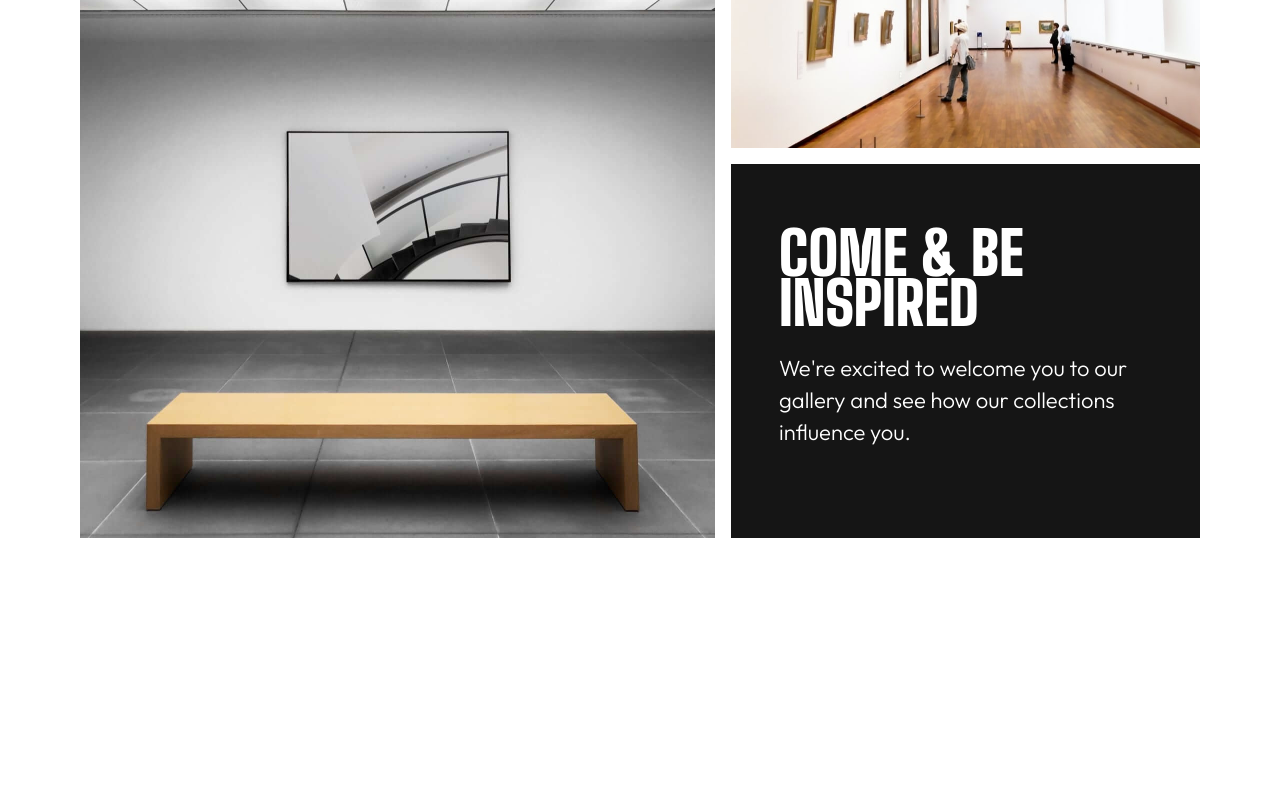
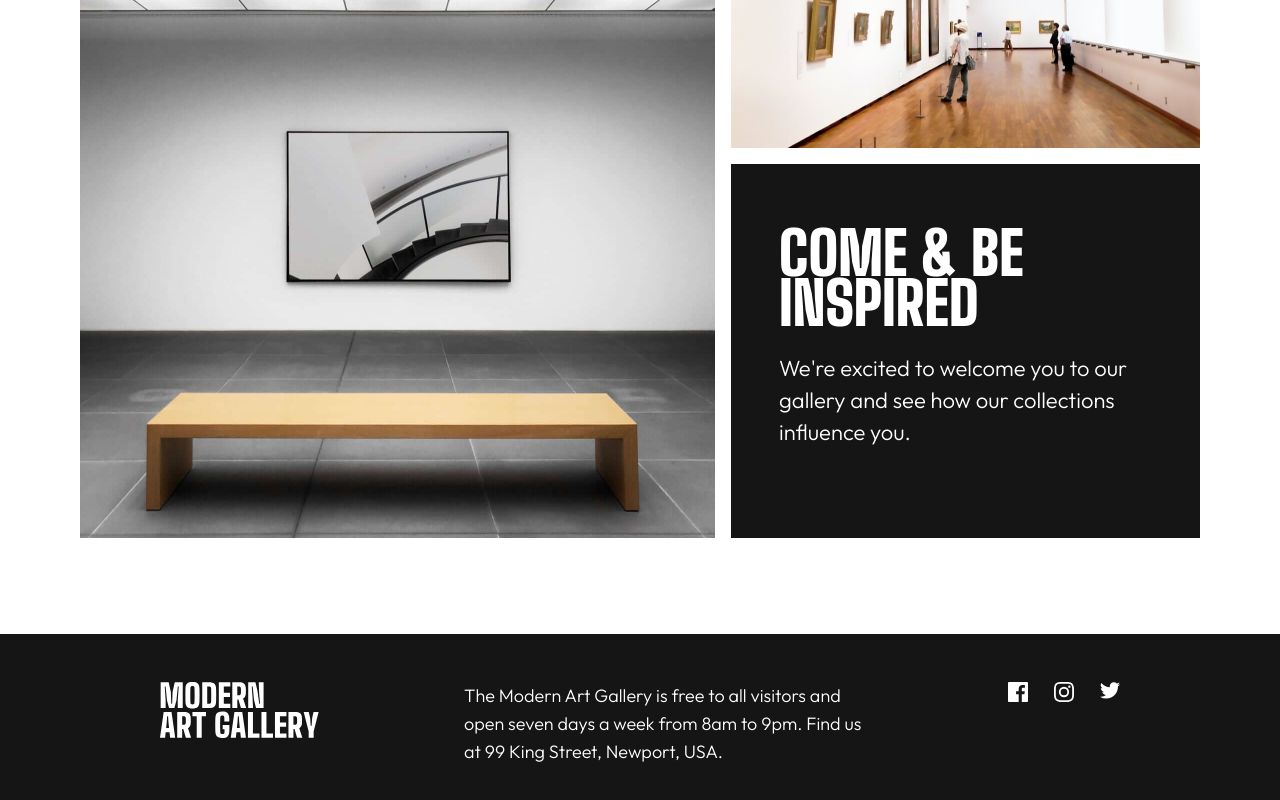
Before and after one commit to Tlwaller/modern-art-museum, a React (Create React App) app: page / in a window 1280 px wide. Shown: the part 1422-2222 px from the top of the page. Before the commit the page ends 1960 px from the top, so only its background shows below. Built offline with nearby package versions, Linux system fonts and the light colour scheme.

Commit message:
Create footer section

```diff
--- a/src/App.js
+++ b/src/App.js
@@ -1,3 +1,4 @@
+import Footer from "components/Footer";
 import Hero from "components/Hero";
 import Main from "components/Main";
 
@@ -6,6 +7,7 @@ function App() {
     <div className="flex flex-col gap-24">
       <Hero />
       <Main />
+      <Footer />
     </div>
   );
 }
--- /dev/null
+++ b/src/components/Footer.js
@@ -0,0 +1,51 @@
+import logo from "assets/logo-light.svg";
+import fb from "assets/icon-facebook.svg";
+import ig from "assets/icon-instagram.svg";
+import tw from "assets/icon-twitter.svg";
+
+const Footer = () => {
+  return (
+    <footer
+      className={
+        "w-full flex flex-col gap-9 bg-almost-black py-12 px-8" +
+        " md:flex-row md:justify-between md:px-40"
+      }
+    >
+      <img
+        src={logo}
+        alt="Moder Art Gallery logo"
+        width="110.05"
+        className="md:w-40 md:h-14"
+      />
+      <small className="text-white text-base md:w-5/12 md:text-lg">
+        The Modern Art Gallery is free to all visitors and open seven days a
+        week from 8am to 9pm. Find us at 99 King Street, Newport, USA.
+      </small>
+      <div className="socials-icons flex justify-between w-28 h-5">
+        <a
+          href="https://www.linkedin.com/in/trey-waller/"
+          target="_blank"
+          rel="noopener noreferrer"
+        >
+          <img src={fb} alt="Facebook icon" width="20" />
+        </a>
+        <a
+          href="https://www.linkedin.com/in/trey-waller/"
+          target="_blank"
+          rel="noopener noreferrer"
+        >
+          <img src={ig} alt="Instagram icon" width="20" />
+        </a>
+        <a
+          href="https://www.linkedin.com/in/trey-waller/"
+          target="_blank"
+          rel="noopener noreferrer"
+        >
+          <img src={tw} alt="Twitter icon" width="20" />
+        </a>
+      </div>
+    </footer>
+  );
+};
+
+export default Footer;
```
